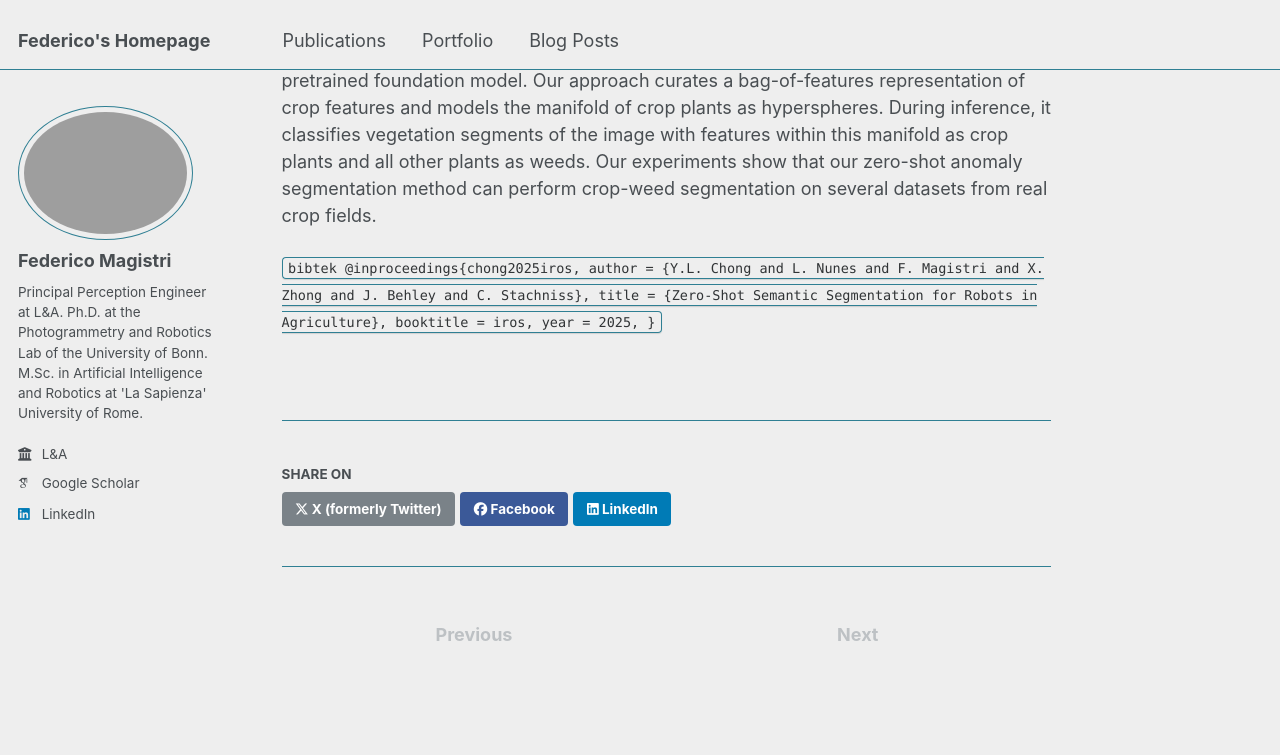
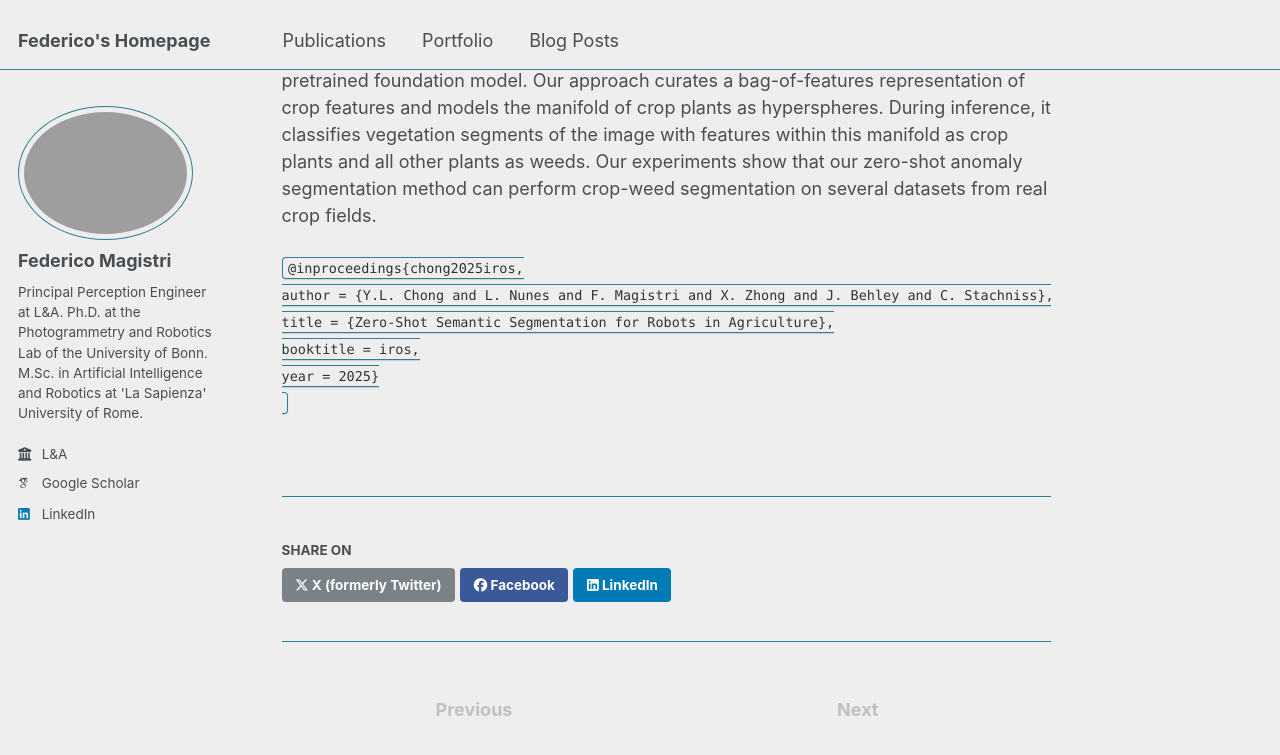
Before and after one commit to magistri/magistri.github.io, a Jekyll site: the page built from _publications/2025-10-31-chong2025iros.md, in a window 1280 px wide and 900 px high, scrolled down 739 px. Shown: the top 755 px of the window. Built offline with Jekyll 4.4.1, drawn with Linux system fonts in a browser that asks for light colours; some web fonts are replaced.

Commit message:
fixed bibtek

````diff
--- a/_publications/2025-10-31-chong2025iros.md
+++ b/_publications/2025-10-31-chong2025iros.md
@@ -26,5 +26,5 @@ Our experiments show that our zero-shot anomaly segmentation method can perform
 author = {Y.L. Chong and L. Nunes and F. Magistri and X. Zhong and J. Behley and C. Stachniss},
 title = {Zero-Shot Semantic Segmentation for Robots in Agriculture},
 booktitle = iros,
-year = 2025,
-}```
+year = 2025}
+```
````
